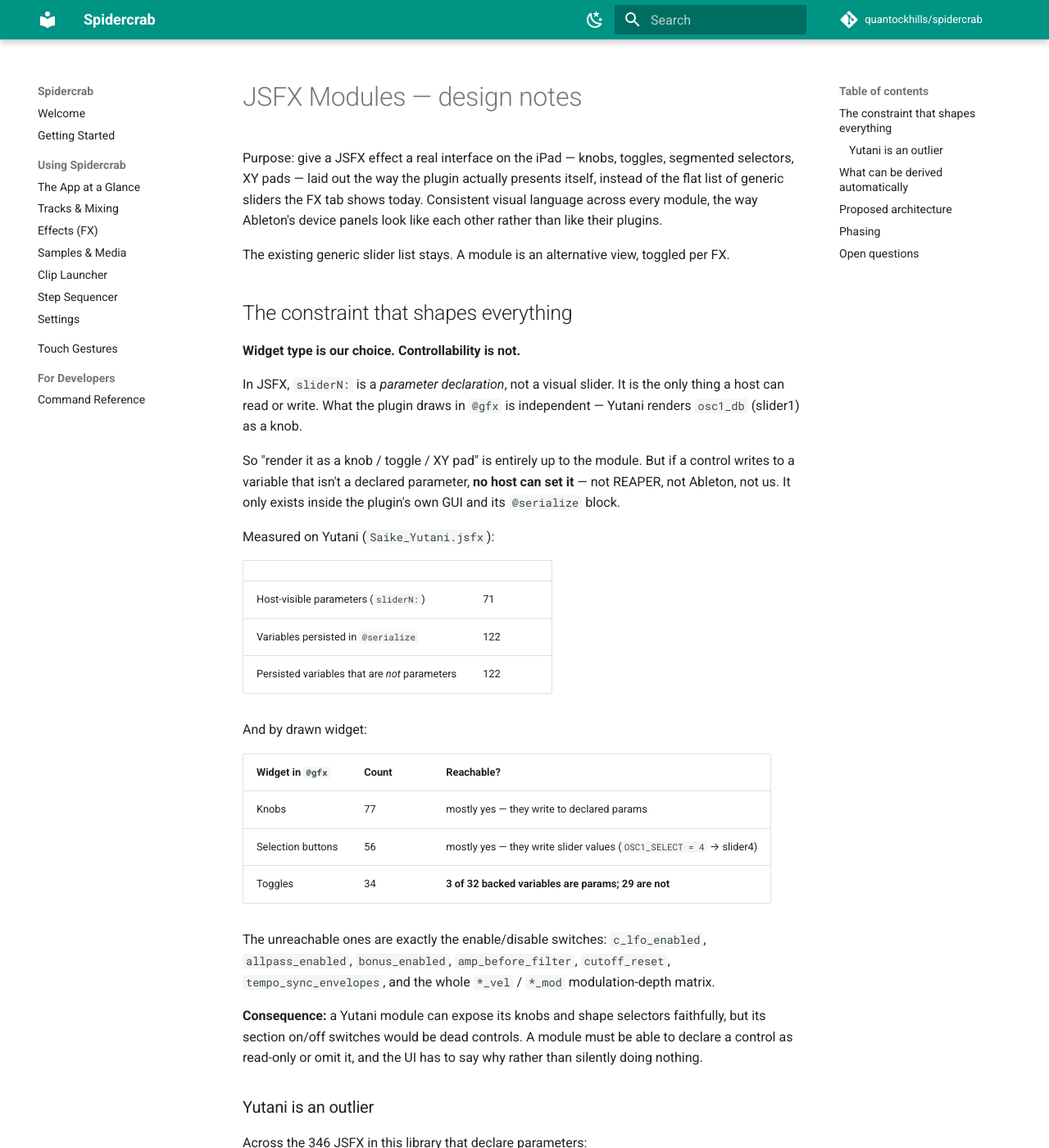
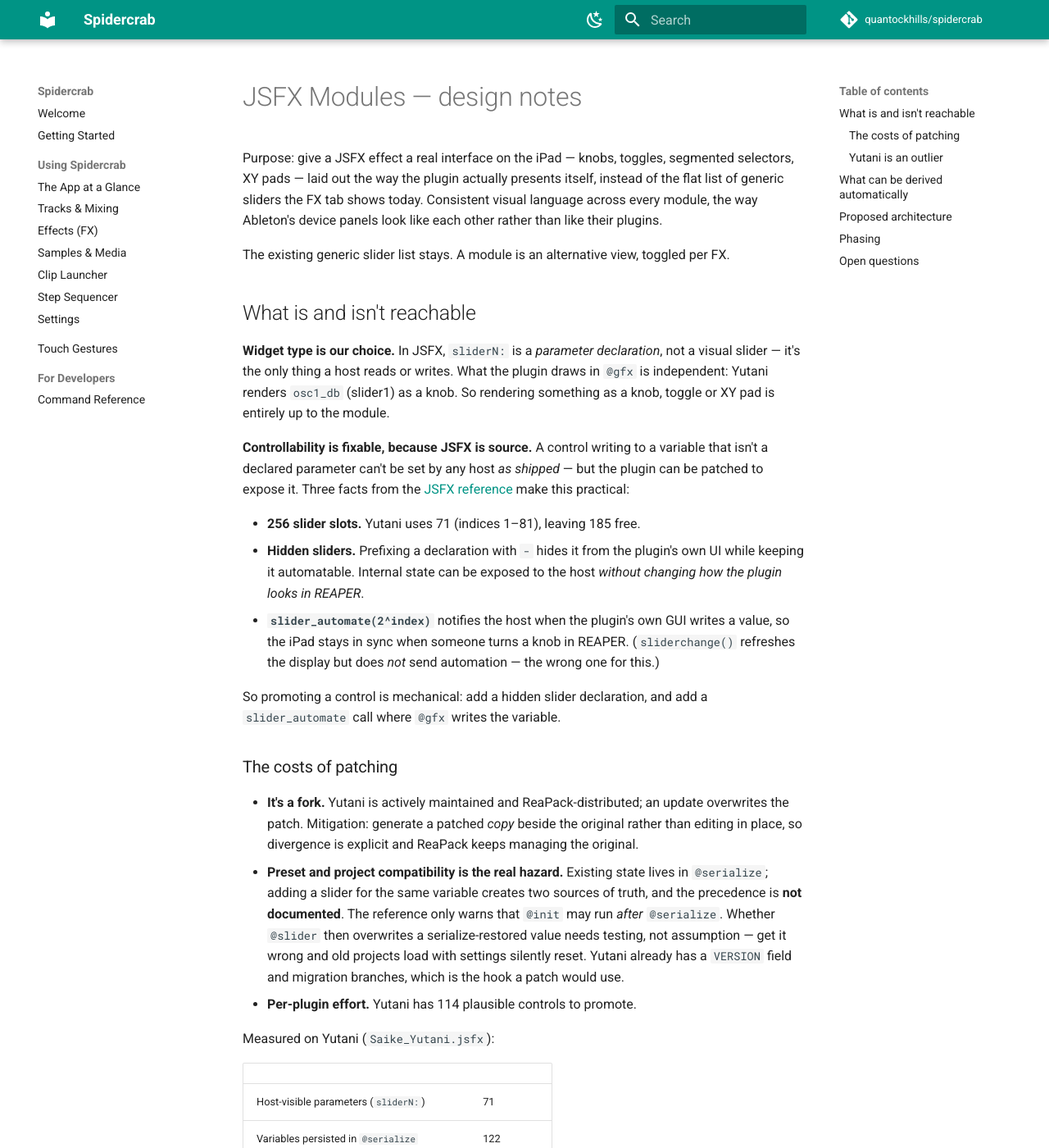
Before and after one commit to quantockhills/spidercrab, an MkDocs documentation site: the page built from docs/jsfx-modules.md, in a window 1280 px wide and 1400 px high. Shown: the whole window at 82% size. Built offline with MkDocs 1.6.1 and Material for MkDocs 9.7.7, drawn with Linux system fonts in a browser that asks for light colours; comment, search, counter and statistics services are not loaded; some of the changed text lies outside the part shown.

Commit message:
docs: correct the reachability claim — JSFX state can be exposed by patching
The previous note said controls writing to non-slider variables can't be
set by any host, full stop. That's true of a plugin as shipped, but JSFX
is source and the fix is mechanical. Checked against the JSFX reference
rather than inferred:

  - 256 slider slots exist; Yutani uses 71, leaving 185 free
  - a declaration prefixed with "-" is hidden from the plugin's own UI but
    stays automatable, so internal state can be exposed without changing
    how the plugin looks in REAPER
  - slider_automate(2^index) notifies the host when @gfx writes a value,
    which keeps the iPad in sync when a knob is turned in REAPER;
    sliderchange() refreshes the display but sends no automation

So promoting a control is: add a hidden slider, add a slider_automate call
where @gfx writes it.

Records the costs honestly — it's a fork of an actively maintained,
ReaPack-distributed plugin — and flags the one thing that must be settled
before any patching: @serialize and slider precedence on project load is
undocumented. The reference only warns @init may run after @serialize.
Whether @slider then clobbers a serialize-restored value decides if
promotion is safe for existing projects, and needs a experiment, not an
assumption.

Co-Authored-By: Claude Opus 5 <noreply@anthropic.com>

```diff
--- a/docs/jsfx-modules.md
+++ b/docs/jsfx-modules.md
@@ -9,18 +9,45 @@ panels look like each other rather than like their plugins.
 The existing generic slider list stays. A module is an alternative view,
 toggled per FX.
 
-## The constraint that shapes everything
+## What is and isn't reachable
 
-**Widget type is our choice. Controllability is not.**
+**Widget type is our choice.** In JSFX, `sliderN:` is a *parameter
+declaration*, not a visual slider — it's the only thing a host reads or
+writes. What the plugin draws in `@gfx` is independent: Yutani renders
+`osc1_db` (slider1) as a knob. So rendering something as a knob, toggle or XY
+pad is entirely up to the module.
 
-In JSFX, `sliderN:` is a *parameter declaration*, not a visual slider. It is
-the only thing a host can read or write. What the plugin draws in `@gfx` is
-independent — Yutani renders `osc1_db` (slider1) as a knob.
+**Controllability is fixable, because JSFX is source.** A control writing to a
+variable that isn't a declared parameter can't be set by any host *as
+shipped* — but the plugin can be patched to expose it. Three facts from the
+[JSFX reference](https://www.reaper.fm/sdk/js/js.php) make this practical:
 
-So "render it as a knob / toggle / XY pad" is entirely up to the module. But
-if a control writes to a variable that isn't a declared parameter, **no host
-can set it** — not REAPER, not Ableton, not us. It only exists inside the
-plugin's own GUI and its `@serialize` block.
+- **256 slider slots.** Yutani uses 71 (indices 1–81), leaving 185 free.
+- **Hidden sliders.** Prefixing a declaration with `-` hides it from the
+  plugin's own UI while keeping it automatable. Internal state can be exposed
+  to the host *without changing how the plugin looks in REAPER*.
+- **`slider_automate(2^index)`** notifies the host when the plugin's own GUI
+  writes a value, so the iPad stays in sync when someone turns a knob in
+  REAPER. (`sliderchange()` refreshes the display but does *not* send
+  automation — the wrong one for this.)
+
+So promoting a control is mechanical: add a hidden slider declaration, and add
+a `slider_automate` call where `@gfx` writes the variable.
+
+### The costs of patching
+
+- **It's a fork.** Yutani is actively maintained and ReaPack-distributed; an
+  update overwrites the patch. Mitigation: generate a patched *copy* beside the
+  original rather than editing in place, so divergence is explicit and ReaPack
+  keeps managing the original.
+- **Preset and project compatibility is the real hazard.** Existing state lives
+  in `@serialize`; adding a slider for the same variable creates two sources of
+  truth, and the precedence is **not documented**. The reference only warns
+  that `@init` may run *after* `@serialize`. Whether `@slider` then overwrites
+  a serialize-restored value needs testing, not assumption — get it wrong and
+  old projects load with settings silently reset. Yutani already has a
+  `VERSION` field and migration branches, which is the hook a patch would use.
+- **Per-plugin effort.** Yutani has 114 plausible controls to promote.
 
 Measured on Yutani (`Saike_Yutani.jsfx`):
 
@@ -43,10 +70,11 @@ The unreachable ones are exactly the enable/disable switches: `c_lfo_enabled`,
 `tempo_sync_envelopes`, and the whole `*_vel` / `*_mod` modulation-depth
 matrix.
 
-**Consequence:** a Yutani module can expose its knobs and shape selectors
-faithfully, but its section on/off switches would be dead controls. A module
-must be able to declare a control as read-only or omit it, and the UI has to
-say why rather than silently doing nothing.
+**Consequence:** an *unpatched* Yutani module gets its knobs and shape
+selectors faithfully, but its section on/off switches are dead. Either the
+module marks them unavailable, or Yutani gets patched with hidden sliders and
+they become live. That's a per-plugin decision, and it means modules need a
+notion of "requires a patched build" alongside plain ones.
 
 ### Yutani is an outlier
 
@@ -137,6 +165,15 @@ just without auto-derivation.
 
 ## Open questions
 
+- **Do we patch, and if so how far?** Exposing internal state means shipping or
+  generating patched copies of other people's plugins. Yutani is MIT so it's
+  permitted, but it's a support burden and a divergence to maintain. A middle
+  path: patch nothing by default, offer a generator for plugins where a module
+  exists and the user opts in.
+- **`@serialize` precedence must be established empirically** before any
+  patching work. Build a two-line JSFX with one variable both serialized and
+  declared as a slider, save a project, reload, and see which value wins. That
+  single experiment decides whether promotion is safe for existing sessions.
 - **Reachability in the UI.** How should a module show a control the host
   cannot set? Omit it, or show it disabled with an explanation? Omitting is
   cleaner; showing it disabled is more honest about the plugin's real surface.
```
